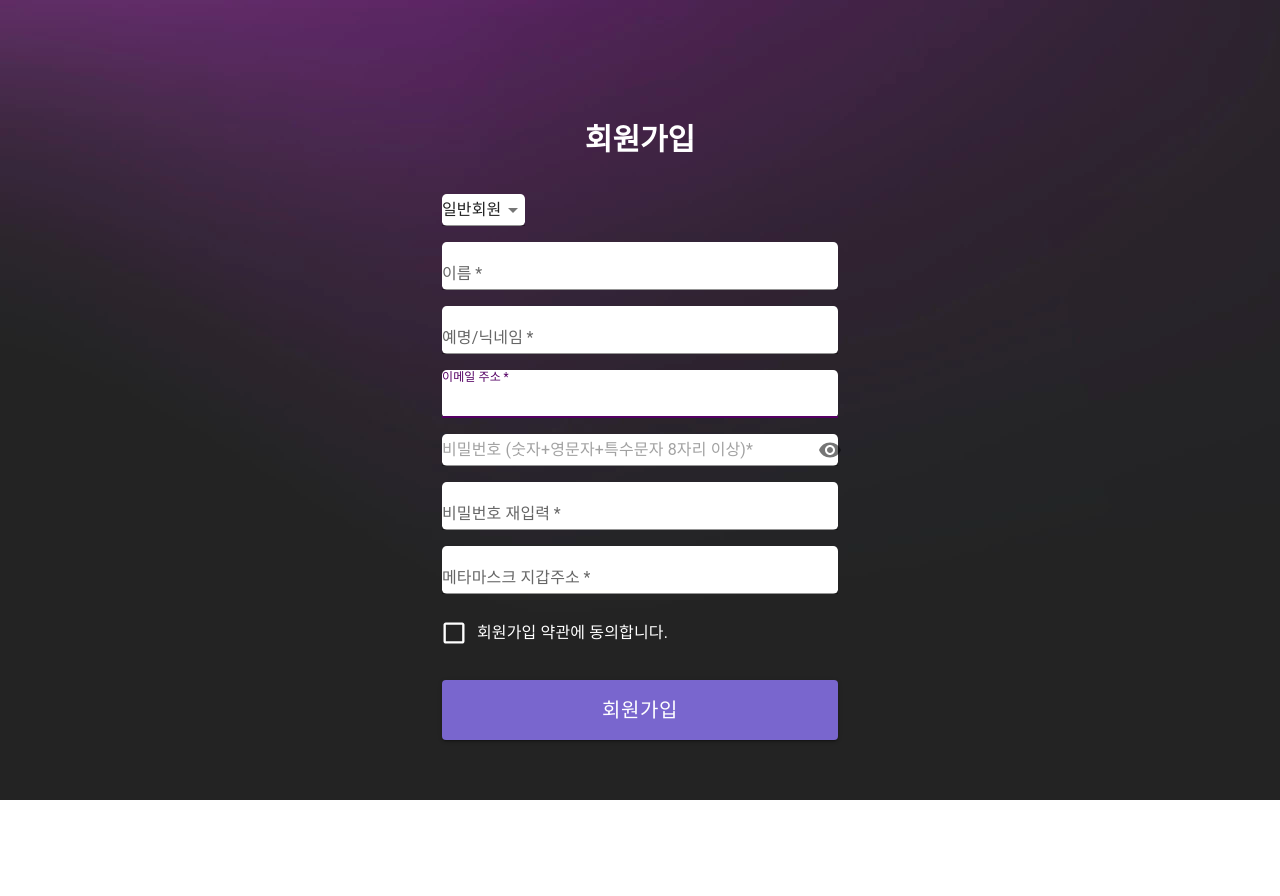
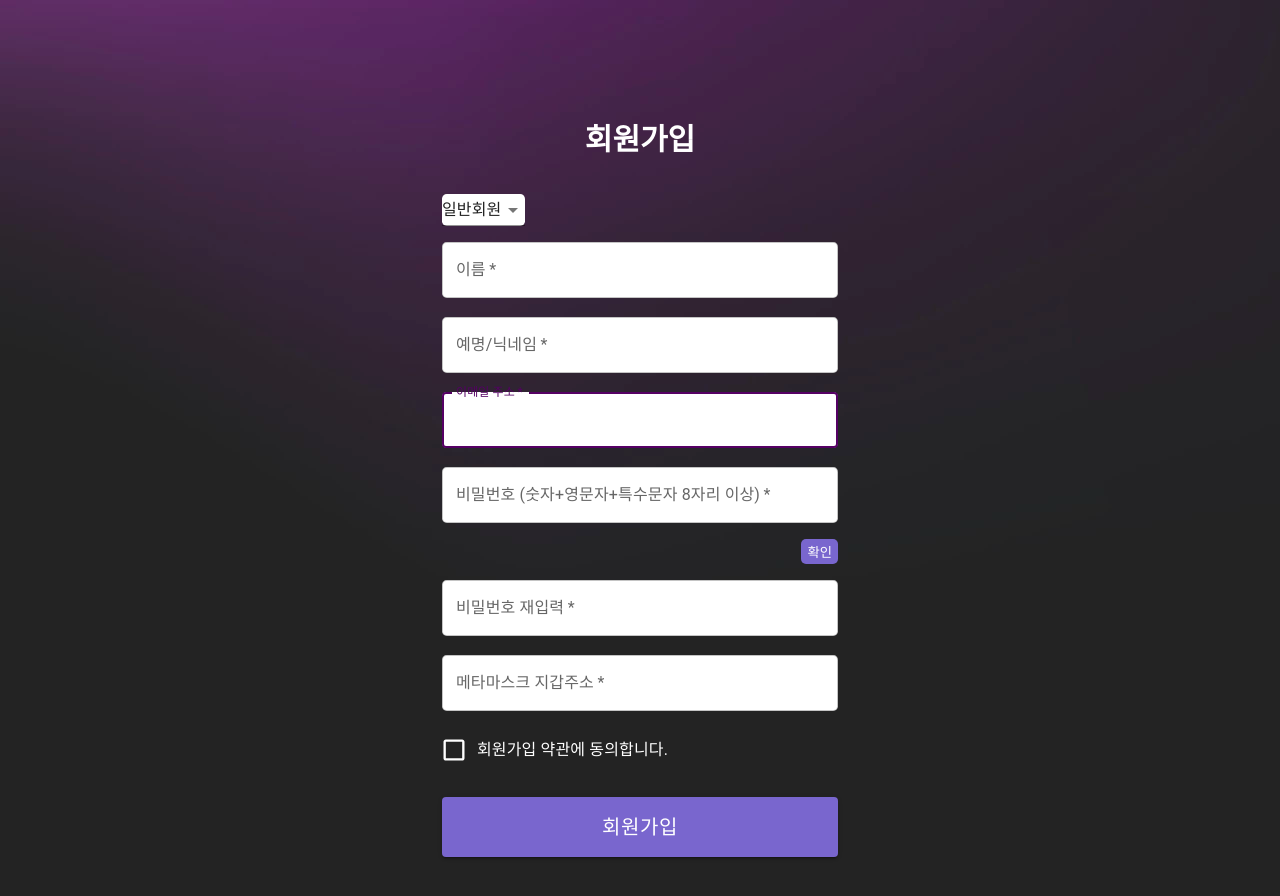
Before and after one commit to UXMUnderGraduate/22-S-Front, a React (Create React App) app: page /register in a window 1280 px wide. Shown: the top 896 px of the page. Before the commit the page ends 800 px from the top, so only its background shows below. Built offline with nearby package versions, Linux system fonts and the light colour scheme.

Commit message:
feat:비밀번호 수정

```diff
--- a/src/page/RegisterPage.jsx
+++ b/src/page/RegisterPage.jsx
@@ -1,4 +1,7 @@
 import React, { useState } from 'react';
+import { useNavigate } from 'react-router-dom';
+
+import axios from 'axios';
 import {
   Button,
   CssBaseline,
@@ -6,24 +9,27 @@ import {
   FormControl,
   FormControlLabel,
   Checkbox,
+  FormHelperText,
   Grid,
   Box,
   Typography,
-  Container,
-  FormHelperText,
-  Select,
-  MenuItem,
+  Container,Select,MenuItem
 } from '@mui/material/';
 import { createTheme, ThemeProvider } from '@mui/material/styles';
-import axios from 'axios';
-import { useNavigate } from 'react-router-dom';
-import { Visibility } from '@mui/icons-material';
-import Input from '@mui/material/Input';
-import IconButton from '@mui/material/IconButton';
-import InputAdornment from '@mui/material/InputAdornment';
-import VisibilityOff from '@mui/icons-material/VisibilityOff';
+import styled from 'styled-components';
 
-function RegisterPage() {
+const FormHelperTexts = styled(FormHelperText)`
+  width: 100%;
+  padding-left: 16px;
+  font-weight: 700 !important;
+  color: #d32f2f !important;
+`;
+
+const Boxs = styled(Box)`
+  padding-bottom: 40px !important;
+`;
+
+function RegisterPage () {
   const theme = createTheme({
     palette: {
       primary: {
@@ -37,8 +43,8 @@ function RegisterPage() {
       },
     },
   });
+  const [userType, setUserType] = useState('General');
   const [checked, setChecked] = useState(false);
-  const [userType, setUserType] = useState('General');
   const [emailError, setEmailError] = useState('');
   const [passwordState, setPasswordState] = useState('');
   const [passwordError, setPasswordError] = useState('');
@@ -49,7 +55,7 @@ function RegisterPage() {
   const navigate = useNavigate();
 
   const onhandlePost = async (data) => {
-    const { email, name, nickname, password, wallet } = data;
+    const {  email, name, nickname, password, wallet } = data;
     const postData = { email, name, nickname, password, wallet, userType };
 
     // post
@@ -69,36 +75,46 @@ function RegisterPage() {
     setUserType(event.target.value);
   };
 
-  //동의체크
   const handleAgree = (event) => {
     setChecked(event.target.checked);
   };
 
-  // form 전송
   const handleSubmit = (e) => {
     e.preventDefault();
 
     const data = new FormData(e.currentTarget);
     const joinType = userType;
     const joinData = {
+      email: data.get('email'),
+      nickname: data.get('nickname'),
       name: data.get('name'),
-      nickname: data.get('nickname'),
-      email: data.get('email'),
       password: data.get('password'),
-      repassword: data.get('repassword'),
+      rePassword: data.get('rePassword'),
       wallet: data.get('wallet'),
-      regiserType: joinType,
+      regiserType: joinType
     };
-
     const { email, nickname, name, password, rePassword, wallet } = joinData;
 
-    //이름 확인(한글, 영어만 입력)
+    // 이메일 유효성 체크
+    const emailRegex = /([\w-.]+)@((\[[0-9]{1,3}\.[0-9]{1,3}\.[0-9]{1,3}\.)|(([\w-]+\.)+))([a-zA-Z]{2,4}|[0-9]{1,3})(\]?)$/;
+    if (!emailRegex.test(email)) setEmailError('올바른 이메일 형식이 아닙니다.');
+    else setEmailError('');
+
+    // 비밀번호 유효성 체크
+    const passwordRegex = /^(?=.*[a-zA-Z])(?=.*[!@#$%^*+=-])(?=.*[0-9]).{8,25}$/;
+    if (!passwordRegex.test(password))
+      setPasswordState('숫자+영문자+특수문자 조합으로 8자리 이상 입력해주세요!');
+    else setPasswordState('');
+
+    // 비밀번호 같은지 체크
+    if (password !== rePassword) setPasswordError('비밀번호가 일치하지 않습니다.');
+    else setPasswordError('');
+
+    // 이름 유효성 검사
     const nameRegex = /^[가-힣a-zA-Z]+$/;
-    if (!nameRegex.test(name) || name.length < 1) {
-      setNameError('올바른 이름을 입력해주세요');
-    } else {
-      setNameError('');
-    }
+    if (!nameRegex.test(name) || name.length < 1) setNameError('올바른 이름을 입력해주세요.');
+    else setNameError('');
+
      //닉네임 확인(한글, 영어만 입력)
      const nicknameRegex = /^[가-힣a-zA-Z]+$/;
      if (!nicknameRegex.test(nickname) || nickname.length < 1) {
@@ -106,11 +122,13 @@ function RegisterPage() {
      } else {
        setNicknameError('');
      }
-    //메타마스트 확인(한글, 영어만 입력)
-    const walletRegex = /^[0-0a-zA-Z]+$/;
+
+     //메타마스트 확인(숫자, 영어만 입력)
+    const walletRegex =  /^[A-Za-z0-9]*$/;
     if (!walletRegex.test(wallet) || wallet.length < 1) {
       setWalletError('올바른 지갑주소를 입력해주세요');
     } else {
+      setWalletError('')
       axios({
         method: 'post',
         url: 'http://localhost:5000/api/v1/auth/check',
@@ -130,70 +148,29 @@ function RegisterPage() {
         });
     }
 
-    //이메일 유효성 체크
-    const emailRegex =
-      /([\w-.]+)@((\[[0-9]{1,3}\.[0-9]{1,3}\.[0-9]{1,3}\.)|(([\w-]+\.)+))([a-zA-Z]{2,4}|[0-9]{1,3})(\]?)$/;
-    if (!emailRegex.test(email)) {
-      setEmailError('이메일 형식으로 입력하세요.');
-    } else {
-      setEmailError('');
-    }
-
-    //비밀번호 유효성 체크
-    const passwordRegex = /^(?=.*[a-zA-Z])(?=.*[!@#$%^*+=-])(?=.*[0-9]).{8,25}$/;
-    if (!passwordRegex.test(password)) {
-      setPasswordState('숫자+영문자+특수문자 조합으로 8자리 이상 입력해주세요!');
-    } else {
-      setPasswordState('');
-    }
-
-    //비밀번호 확인
-    if (password !== rePassword) {
-      setPasswordError('비밀번호가 일치하지 않습니다.');
-    } else {
-      setPasswordError('');
-    }
-
-    //회원가입 동의 체크
-    if (!checked) alert('올바른 양식으로 입력하고 회원가입 약관을 동의해주세요.');
+    // 회원가입 동의 체크
+    if (!checked) alert('올바른 양식과 함께 회원가입 약관에 동의해주세요.');
 
     if (
       emailRegex.test(email) &&
       passwordRegex.test(password) &&
       password === rePassword &&
       nameRegex.test(name) &&
-      walletRegex.test(wallet) &&
+      walletRegex.test(wallet)&&
       checked
     ) {
       onhandlePost(joinData);
     }
   };
-  const [values, setValues] = React.useState({
-    amount: '',
-    password: '',
-    weight: '',
-    weightRange: '',
-    showPassword: false,
-  });
-
-  const handlepasswordChange = (prop) => (event) => {
-    setValues({ ...values, [prop]: event.target.value });
-  };
-
-  const handleClickShowPassword = () => {
-    setValues({
-      ...values,
-      showPassword: !values.showPassword,
-    });
-  };
-
-  const handleMouseDownPassword = (event) => {
-    event.preventDefault();
+  const [showPassword, setShowPassword] = useState(false);
+  const togglePass = (e) => {
+    e.preventDefault();
+    setShowPassword(!showPassword);
   };
 
   return (
     <ThemeProvider theme={theme}>
-      <Box sx={{ height: '100vh', backgroundImage: 'url(/images/background.png)' }}>
+      <Box sx={{ height: '100%', backgroundImage: 'url(/images/background.png)' }}>
       <Container sx={{ color: '#ffffff' }} component="main" maxWidth="xs">
         <CssBaseline />
         <Box
@@ -201,17 +178,15 @@ function RegisterPage() {
             paddingTop: 15,
             display: 'flex',
             flexDirection: 'column',
-              alignItems: 'center',
+            alignItems: 'center'
           }}
         >
-            <Typography
-              component="h1"
+          <Typography component="h1"
               variant="h5"
-              sx={{ textAlign: 'center', fontSize: '30px', fontWeight: 'bold', marginBottom: '10px' }}
-            >
+              sx={{ textAlign: 'center', fontSize: '30px', fontWeight: 'bold', marginBottom: '10px' }}>
             회원가입
           </Typography>
-            <Box component="form" noValidate onSubmit={handleSubmit} sx={{ mt: 3 }}>
+          <Boxs component="form" noValidate onSubmit={handleSubmit} sx={{ mt: 3 }}>
             <FormControl component="fieldset" variant="standard">
               <Grid container spacing={2}>
               <Grid item xs={12}>
@@ -228,38 +203,32 @@ function RegisterPage() {
                       <MenuItem value={'Artist'}>아티스트</MenuItem>
                     </Select>
                   </Grid>
+              <Grid item xs={12}>
+                <TextField
+                  sx={{ backgroundColor: 'white', borderRadius: '0.3em' }}
+                  required
+                  fullWidth
+                  id="name"
+                  name="name"
+                  label="이름"
+                  error={nameError !== '' || false}
+                />
+              </Grid>
+              <FormHelperTexts>{nameError}</FormHelperTexts>
 
                 <Grid item xs={12}>
                   <TextField
                     sx={{ backgroundColor: 'white', borderRadius: '0.3em' }}
                     required
-                      autoFocus
-                      fullWidth
-                      type="name"
-                      id="name"
-                      name="name"
-                      label="이름"
-                      variant="standard"
-                      error={nameError !== '' || false}
-                    />
-                  </Grid>
-                  <FormHelperText>{nameError}</FormHelperText>
-
-                  <Grid item xs={12}>
-                    <TextField
-                      sx={{ backgroundColor: 'white', borderRadius: '0.3em' }}
-                      required
-                      autoFocus
                     fullWidth
                     type="nickname"
                     id="nickname"
                     name="nickname"
-                      variant="standard"
                     label="예명/닉네임"
                     error={nicknameError !== '' || false}
                   />
                 </Grid>
-                  <FormHelperText>{nameError}</FormHelperText>
+                <FormHelperTexts>{nameError}</FormHelperTexts>
 
                 <Grid item xs={12}>
                   <TextField
@@ -271,39 +240,42 @@ function RegisterPage() {
                     id="email"
                     name="email"
                     label="이메일 주소"
-                      variant="standard"
                     error={emailError !== '' || false}
                   />
                 </Grid>
-                  <FormHelperText>{emailError}</FormHelperText>
-
-                  <Grid item xs={12}>
-                    <Input
+                <FormHelperTexts>{emailError}</FormHelperTexts>
+                <Grid item xs={12} >
+                  <TextField
+                    sx={{ backgroundColor: 'white', borderRadius: '0.3em' }}
+                    required
+                    fullWidth
+                    type={showPassword ? 'password' : 'text'}
                     id="password"
-                      sx={{ backgroundColor: 'white', borderRadius: '0.3em' }}
-                      fullWidth
-                      placeholder="비밀번호 (숫자+영문자+특수문자 8자리 이상)*"
-                      type={values.showPassword ? 'text' : 'password'}
-                      value={values.password}
-                      onChange={handlepasswordChange('password')}
-                      error={passwordError !== '' || false}
-                      variant="standard"
-                      endAdornment={
-                        <InputAdornment position="end">
-                          <IconButton
-                            required
-                            onClick={handleClickShowPassword}
-                            onMouseDown={handleMouseDownPassword}
-                            edge="end"
-                          >
-                            {values.showPassword ? <VisibilityOff /> : <Visibility />}
-                          </IconButton>
-                        </InputAdornment>
-                      }
-                      label="Password"
+                    name="password"
+                    label="비밀번호 (숫자+영문자+특수문자 8자리 이상)"
+                    error={passwordState !== '' || false}
                   />
                 </Grid>
-                  <FormHelperText>{passwordState}</FormHelperText>
+                <Grid item xs={12} sm={10.5}>
+                <FormHelperTexts style={{marginLeft:'-15px'}}>{passwordState}</FormHelperTexts></Grid>
+
+                <Grid item xs={12} sm={1.5}>
+                    <button
+                      onClick={togglePass}
+                      style={{
+                        backgroundColor: 'white',
+                        background: '#7966ce',
+                        border: 'none',
+                        borderRadius:'5px',
+                        color: '#ffffff',
+                        float:'right',
+                        marginLeft:'-5px',
+                        paddingTop:'3px', paddingBottom:'3px'
+                      }}
+                    >
+                      확인
+                    </button>
+                  </Grid>
 
                 <Grid item xs={12}>
                   <TextField
@@ -314,11 +286,10 @@ function RegisterPage() {
                     id="rePassword"
                     name="rePassword"
                     label="비밀번호 재입력"
-                      variant="standard"
                     error={passwordError !== '' || false}
                   />
                 </Grid>
-                  <FormHelperText>{passwordError}</FormHelperText>
+                <FormHelperTexts>{passwordError}</FormHelperTexts>
 
                 <Grid item xs={12}>
                   <TextField
@@ -329,24 +300,17 @@ function RegisterPage() {
                     type="password"
                     required
                     fullWidth
-                      variant="standard"
                     error={walletError !== '' || false}
                   />
                 </Grid>
-                  <FormHelperText>{walletError}</FormHelperText>
 
                 <Grid item xs={12}>
                   <FormControlLabel
-                      control={
-                        <Checkbox
-                          onChange={handleAgree}
-                          sx={{
+                    control={<Checkbox onChange={handleAgree} sx={{
                             '& .MuiSvgIcon-root': { fontSize: 28 },
                             color: 'white',
                             '&.Mui-checked': { color: '#7966ce' },
-                          }}
-                        />
-                      }
+                          }} />}
                     label="회원가입 약관에 동의합니다."
                   />
                 </Grid>
@@ -355,18 +319,19 @@ function RegisterPage() {
                 type="submit"
                   fullWidth
                   variant="contained"
-                  sx={{ mt: 3, mb: 2 }}
-                  style={{ backgroundColor: '#7966ce', height: '60px', fontSize: '20px' }}
+                  sx={{ mt: 3, mb: 4 }}
+                  style={{ backgroundColor: '#7966ce', height: '60px', fontSize: '20px'}}
                 >
                 회원가입
               </Button>
             </FormControl>
-              <FormHelperText>{registerError}</FormHelperText>
-            </Box>
+            <FormHelperTexts>{registerError}</FormHelperTexts>
+          </Boxs>
         </Box>
       </Container>
       </Box>
     </ThemeProvider>
   );
-}
+};
+
 export default RegisterPage;
```
Lines whose indentation alone changed are shown as unchanged.
